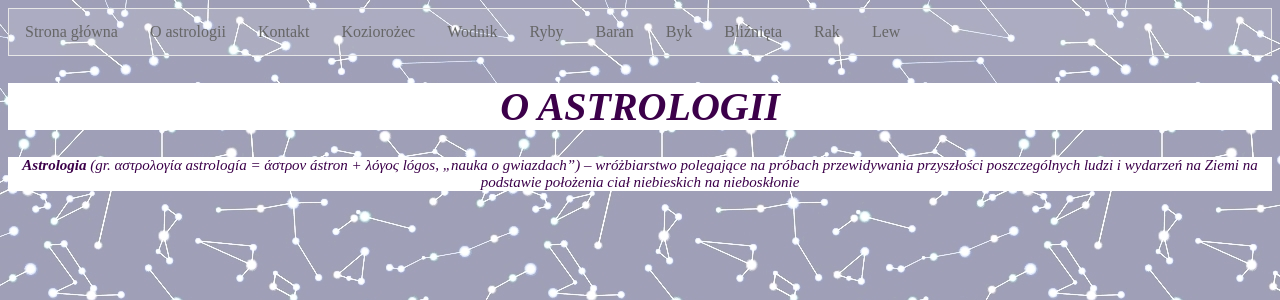
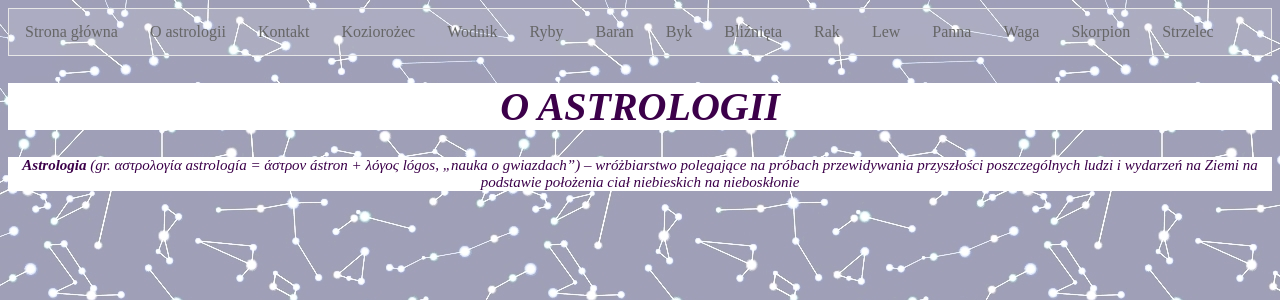
Before and after one commit to werwlo/Horoskop, a Django app: page /about/ in a window 1280 px wide. Shown: the top 300 px of the page. Run offline with Django 3.2, Linux system fonts and the light colour scheme.

Commit message:
Update base.html

```diff
--- a/uploads/templates/base.html
+++ b/uploads/templates/base.html
@@ -21,6 +21,10 @@
               <li><a href="{% url 'bliznieta' %}">Bliźnięta</a></li>
               <li><a href="{% url 'rak' %}">Rak</a></li>
               <li><a href="{% url 'lew' %}">Lew</a></li>
+              <li><a href="{% url 'panna' %}">Panna</a></li>
+              <li><a href="{% url 'waga' %}">Waga</a></li>
+              <li><a href="{% url 'skorpion' %}">Skorpion</a></li>
+              <li><a href="{% url 'strzelec' %}">Strzelec</a></li>
           </ul>
       </nav>
     </header>
```
